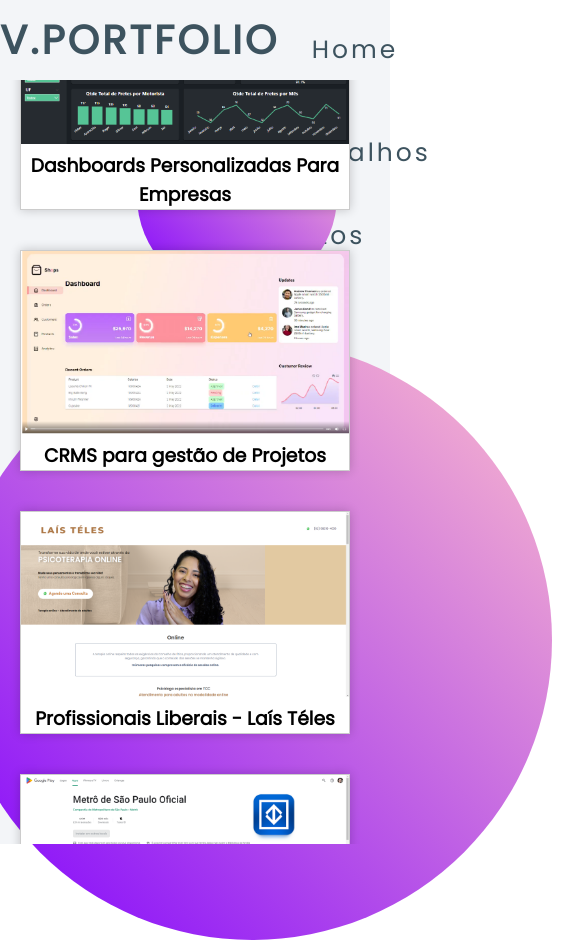
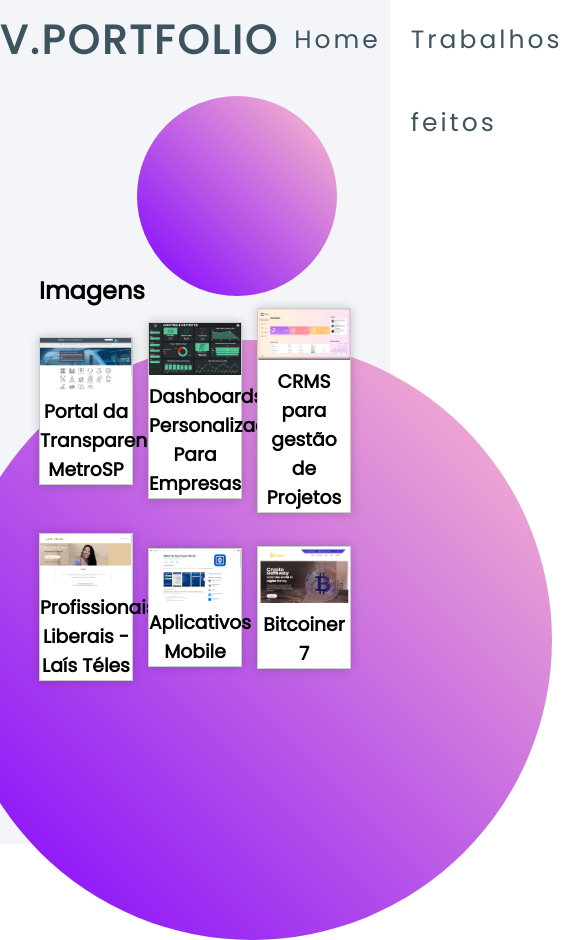
Before and after one commit to Vitor772/vportfolio, a plain HTML site: page trabalhos.html in a window 390 px wide. Shown: the whole page, 578 px wide, since content can reach past the window. Drawn offline with Linux system fonts and the light colour scheme.

Commit message:
Update style.css

```diff
--- a/style.css
+++ b/style.css
@@ -238,35 +238,3 @@ button:hover {
         width: 155%;
     }
 }
-
-.img-group {
-    width: calc(50% - 20px); /* Alterado para ocupar metade da largura disponível */
-    margin-bottom: 40px; /* Aumentado o espaçamento inferior */
-}
-
-@media screen and (max-width: 768px) {
-    .navItems {
-        flex-direction: column; /* Alterado para empilhar os itens do menu verticalmente */
-        align-items: center; /* Centralizado os itens do menu */
-    }
-
-    .navItems li {
-        margin: 10px 0; /* Alterado para espaçamento uniforme entre os itens do menu */
-    }
-
-    .wrapper {
-        padding: 80px 20px; /* Ajustado o espaçamento superior e inferior */
-    }
-
-    h1 {
-        font-size: 2.5em; /* Reduzido o tamanho da fonte para telas menores */
-    }
-
-    .btns {
-        margin-top: 30px; /* Reduzido o espaçamento superior do botão */
-    }
-
-    .img-group {
-        width: calc(100% - 20px); /* Alterado para ocupar toda a largura disponível */
-    }
-}
```
